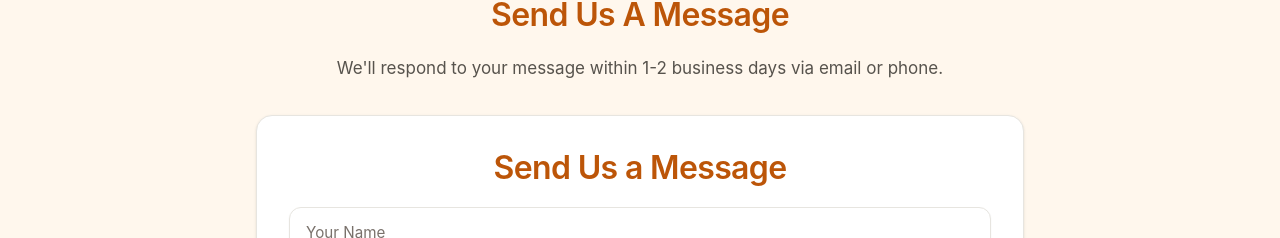
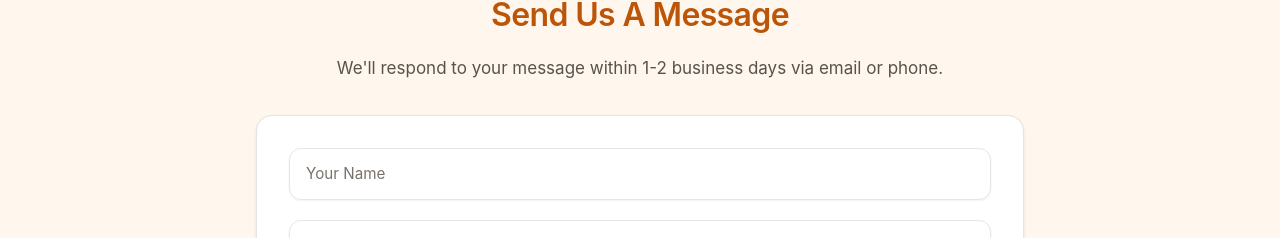
Before and after one commit to 1232145/lasc, a Next.js app: page / in a window 1280 px wide. Shown: the part 2166-2404 px from the top of the page. Built offline with nearby package versions, Linux system fonts and the light colour scheme; no server answers; the database is empty.

Commit message:
removed header text from contact form

```diff
--- a/components/ContactForm.tsx
+++ b/components/ContactForm.tsx
@@ -66,9 +66,6 @@ export default function ContactForm() {
       onSubmit={handleSubmit}
       className="card bg-white shadow-lg rounded-xl p-8 mb-10 max-w-3xl mx-auto border border-orange-200"
     >
-      <h3 className="text-xl font-semibold text-stone-900 mb-4 text-center">
-        Send Us a Message
-      </h3>
 
       {errorMsg && (
         <div className="bg-red-50 border border-red-300 text-red-800 text-sm rounded-md p-3 mb-4 text-center font-medium">
```
